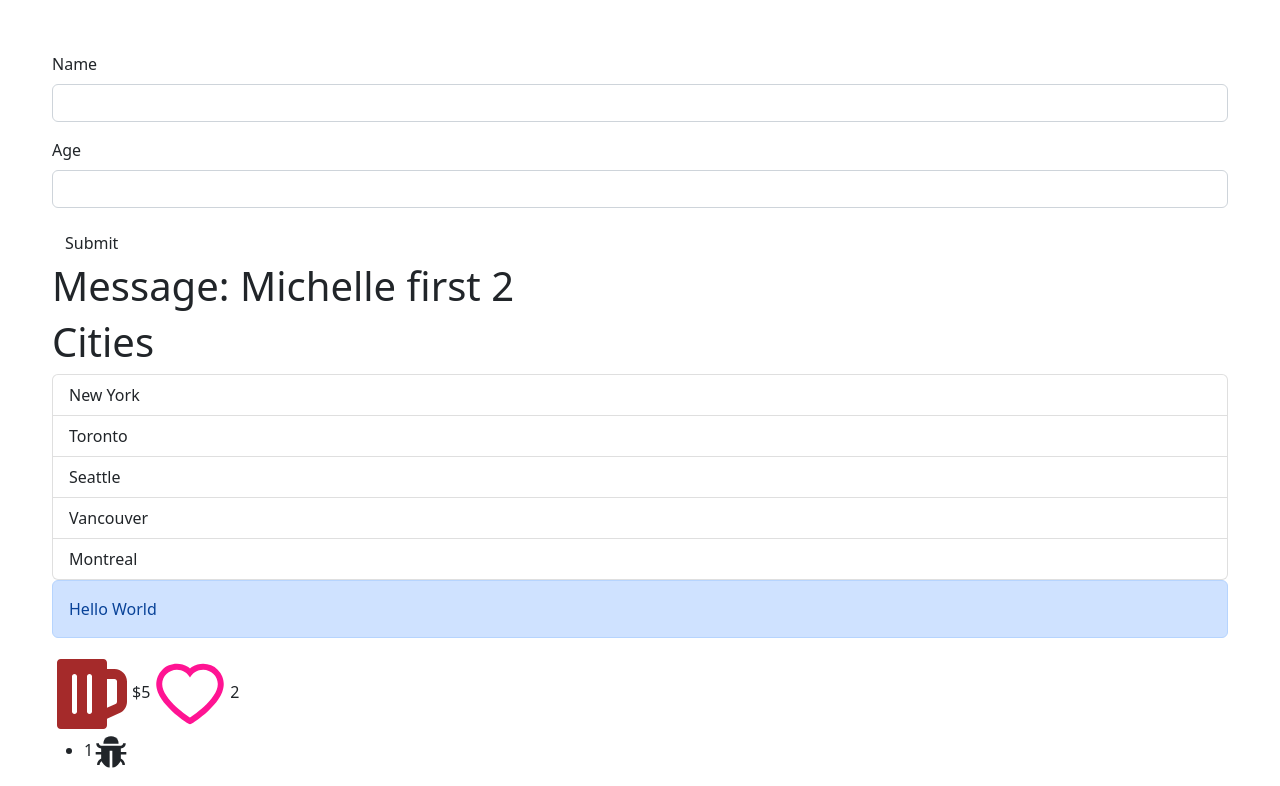
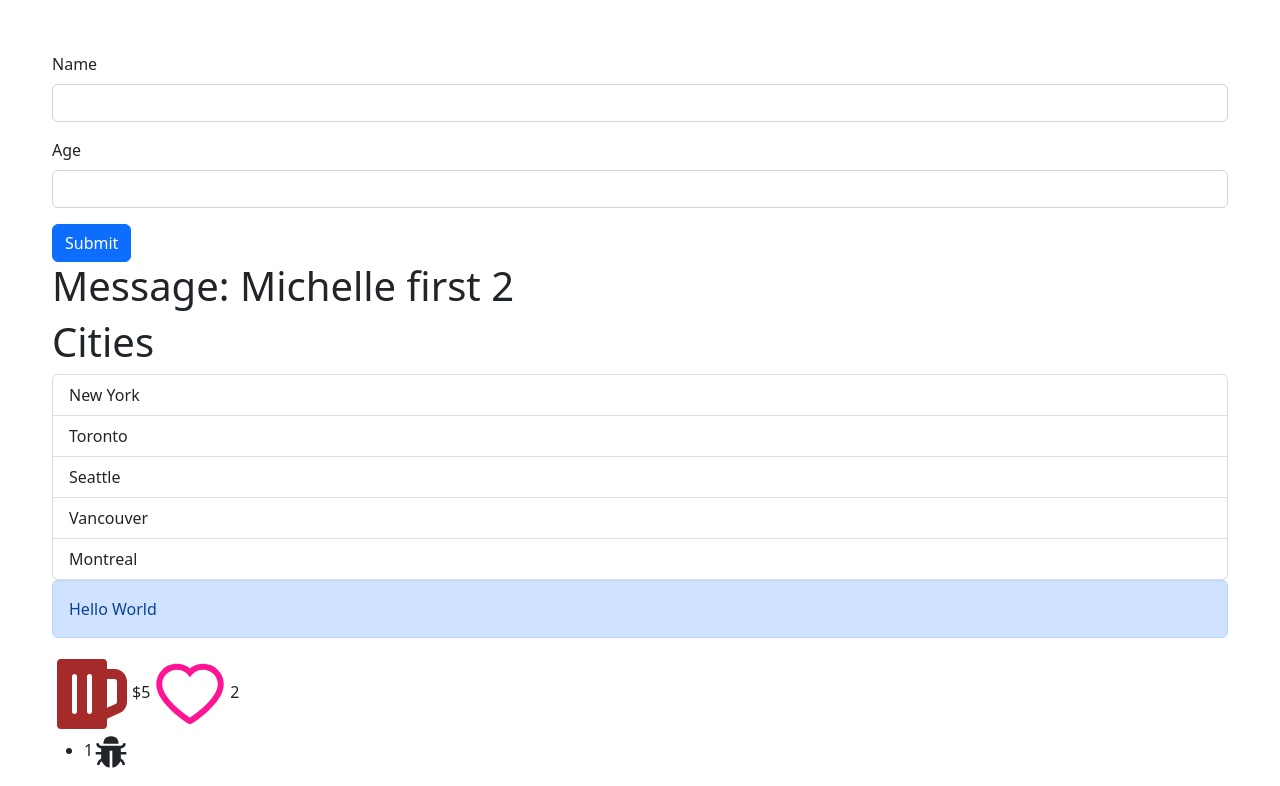
Before and after one commit to Michelle-Lefebvre/react-ts-vite, a React (Vite) app: page / in a window 1280 px wide. Shown: the top 786 px of the page. Built offline with nearby package versions, Linux system fonts and the light colour scheme.

Commit message:
handling form submission

```diff
--- a/src/components/Form.tsx
+++ b/src/components/Form.tsx
@@ -1,8 +1,13 @@
-import React from "react";
+import React, { FormEvent } from "react";
+import { FaHandHolding } from "react-icons/fa";
 
 const Form = () => {
+  const handleSubmit = (event: FormEvent) => {
+    event.preventDefault();
+    console.log("Submitted");
+  };
   return (
-    <form>
+    <form onSubmit={handleSubmit}>
       <div className="mb-3">
         <label htmlFor="name" className="form-label">
           Name
@@ -15,7 +20,7 @@ const Form = () => {
         </label>
         <input id="age" type="number" className="form-control" />
       </div>
-      <button className="btn btn-pirmary" type="submit">
+      <button className="btn btn-primary" type="submit">
         Submit
       </button>
     </form>
```
Also changed, not shown: src/App.tsx (+6 -6 lines).
